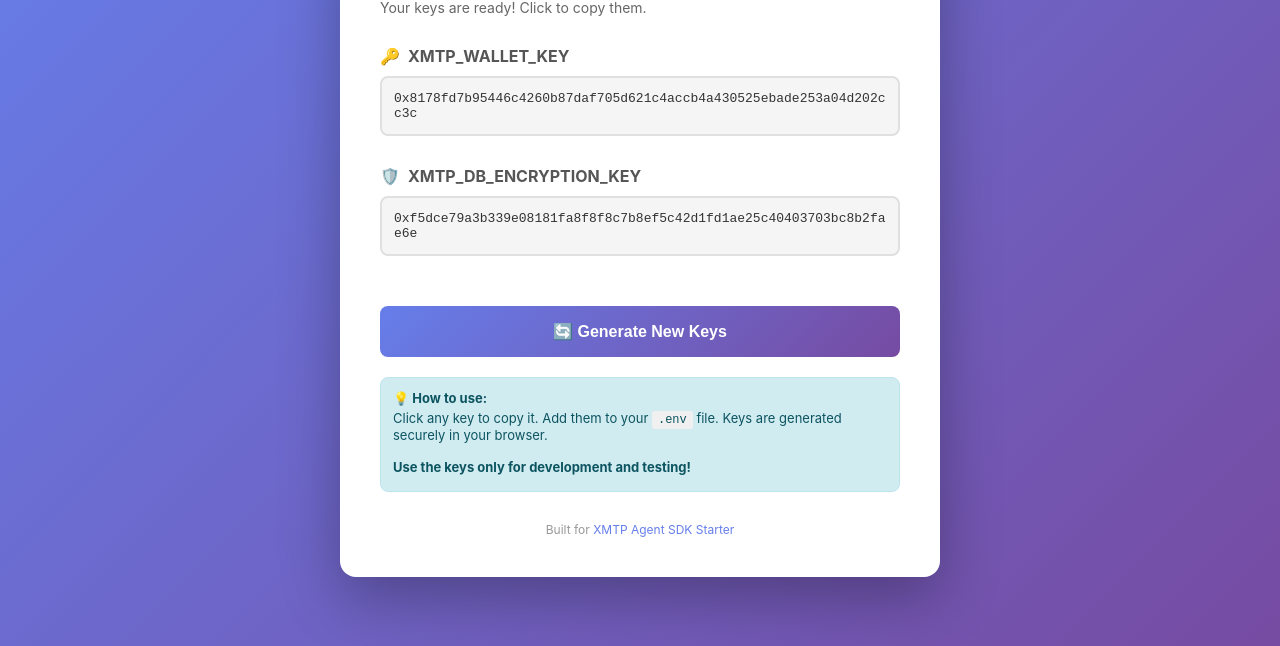
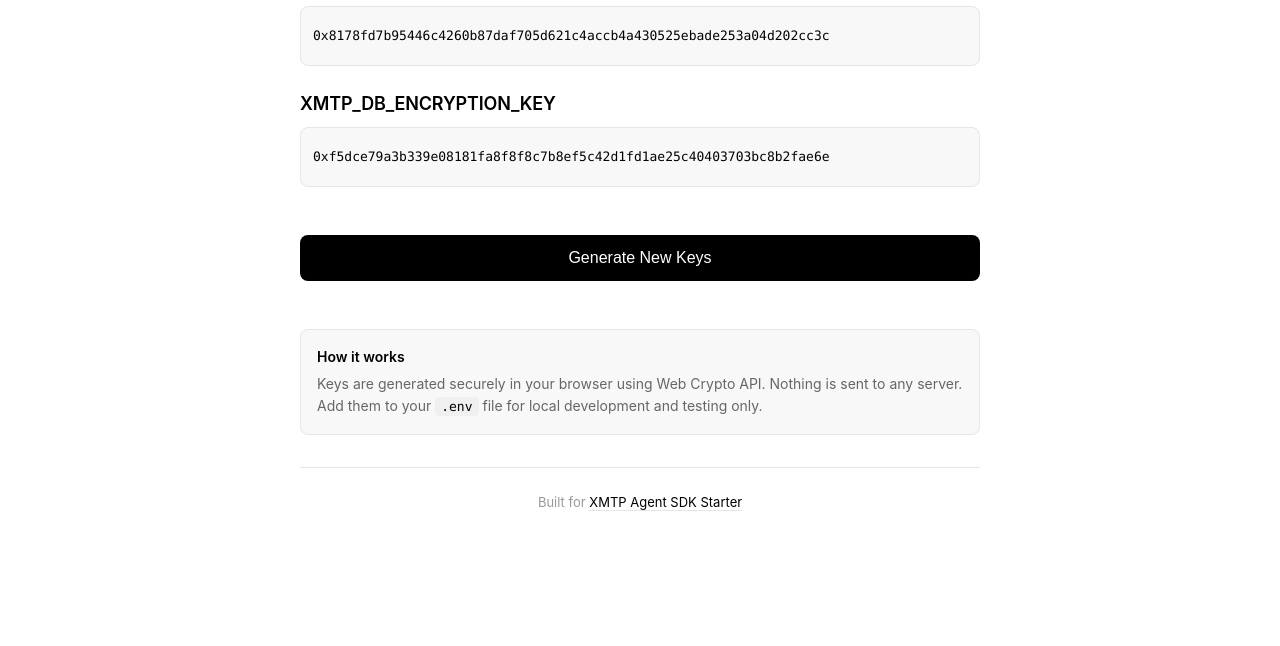
Before and after one commit to xmtp/agent-sdk-starter, a website: page doc/index.html in a window 1280 px wide. Shown: the part 154-800 px from the top of the page. Drawn offline with Linux system fonts and the light colour scheme.

Commit message:
docs: Update design

```diff
--- a/doc/index.html
+++ b/doc/index.html
@@ -16,72 +16,72 @@
 
       body {
         font-family: -apple-system, BlinkMacSystemFont, 'Segoe UI', Roboto, Oxygen, Ubuntu, Cantarell, sans-serif;
-        background: linear-gradient(135deg, #667eea 0%, #764ba2 100%);
+        background: #ffffff;
         min-height: 100vh;
-        display: flex;
-        align-items: center;
-        justify-content: center;
         padding: 20px;
+        line-height: 1.6;
       }
 
       .container {
-        background: white;
-        border-radius: 16px;
-        box-shadow: 0 20px 60px rgba(0, 0, 0, 0.3);
-        padding: 40px;
-        max-width: 600px;
-        width: 100%;
+        max-width: 680px;
+        margin: 0 auto;
       }
 
       h1 {
-        color: #333;
-        margin-bottom: 10px;
-        font-size: 28px;
+        color: #000;
+        margin-bottom: 8px;
+        font-size: 36px;
+        font-weight: 600;
+        letter-spacing: -0.02em;
+        line-height: 1.1;
       }
 
       .subtitle {
         color: #666;
-        margin-bottom: 30px;
-        font-size: 14px;
+        margin-bottom: 32px;
+        font-size: 16px;
+        font-weight: 400;
+        line-height: 1.5;
       }
 
       .key-section {
-        margin-bottom: 30px;
+        margin-bottom: 24px;
       }
 
       .key-section h2 {
-        color: #555;
-        font-size: 16px;
-        margin-bottom: 10px;
-        display: flex;
-        align-items: center;
-        gap: 8px;
+        color: #000;
+        font-size: 18px;
+        font-weight: 600;
+        margin-bottom: 8px;
+        letter-spacing: -0.01em;
       }
 
       .key-section .description {
-        color: #888;
-        font-size: 13px;
+        color: #666;
+        font-size: 14px;
         margin-bottom: 12px;
+        line-height: 1.5;
       }
 
       .key-display {
-        background: #f5f5f5;
-        border: 2px solid #e0e0e0;
+        background: #f8f8f8;
+        border: 1px solid #e5e5e5;
         border-radius: 8px;
         padding: 12px;
-        font-family: 'Courier New', monospace;
+        font-family: 'SF Mono', 'Monaco', 'Inconsolata', 'Courier New', monospace;
         font-size: 13px;
         word-break: break-all;
-        color: #333;
+        color: #000;
         min-height: 60px;
         display: flex;
         align-items: center;
-        transition: all 0.3s ease;
+        transition: all 0.2s ease;
       }
 
       .key-display:hover {
-        background: #e8e8e8;
-        border-color: #667eea;
+        background: #f0f0f0;
+        border-color: #000;
+        cursor: pointer;
       }
 
       .key-display.empty {
@@ -92,9 +92,10 @@
       code {
         background: #f0f0f0;
         padding: 2px 6px;
-        border-radius: 3px;
-        font-family: 'Courier New', monospace;
-        font-size: 12px;
+        border-radius: 4px;
+        font-family: 'SF Mono', 'Monaco', 'Courier New', monospace;
+        font-size: 13px;
+        color: #000;
       }
 
       .button-group {
@@ -104,22 +105,21 @@
       }
 
       button {
-        background: #667eea;
+        background: #000;
         color: white;
         border: none;
         border-radius: 8px;
         padding: 12px 24px;
-        font-size: 14px;
-        font-weight: 600;
+        font-size: 15px;
+        font-weight: 500;
         cursor: pointer;
-        transition: all 0.3s ease;
+        transition: all 0.2s ease;
         flex: 1;
       }
 
       button:hover {
-        background: #5568d3;
-        transform: translateY(-2px);
-        box-shadow: 0 4px 12px rgba(102, 126, 234, 0.4);
+        background: #333;
+        transform: translateY(-1px);
       }
 
       button:active {
@@ -127,62 +127,72 @@
       }
 
       button.secondary {
-        background: #6c757d;
+        background: #f0f0f0;
+        color: #000;
+        border: 1px solid #e5e5e5;
       }
 
       button.secondary:hover {
-        background: #5a6268;
-        box-shadow: 0 4px 12px rgba(108, 117, 125, 0.4);
+        background: #e5e5e5;
       }
 
       button:disabled {
-        background: #ccc;
+        background: #e5e5e5;
+        color: #999;
         cursor: not-allowed;
         transform: none;
       }
 
       .generate-all-btn {
         width: 100%;
-        background: linear-gradient(135deg, #667eea 0%, #764ba2 100%);
+        background: #000;
         font-size: 16px;
-        padding: 16px;
-        margin-top: 20px;
+        padding: 14px;
+        margin-top: 24px;
+        margin-bottom: 24px;
       }
 
       .generate-all-btn:hover {
-        transform: translateY(-2px);
-        box-shadow: 0 6px 20px rgba(102, 126, 234, 0.5);
+        background: #333;
+        transform: translateY(-1px);
       }
 
       .alert {
-        background: #d1ecf1;
-        border: 1px solid #bee5eb;
+        background: #f8f8f8;
+        border: 1px solid #e5e5e5;
         border-radius: 8px;
-        padding: 12px;
-        margin-top: 20px;
-        color: #0c5460;
-        font-size: 13px;
+        padding: 16px;
+        margin-top: 24px;
+        color: #666;
+        font-size: 14px;
+        line-height: 1.6;
       }
 
       .alert strong {
         display: block;
         margin-bottom: 4px;
+        color: #000;
+        font-weight: 600;
       }
 
       .footer {
-        margin-top: 30px;
+        margin-top: 32px;
+        padding-top: 24px;
+        border-top: 1px solid #e5e5e5;
         text-align: center;
         color: #999;
-        font-size: 12px;
+        font-size: 13px;
       }
 
       .footer a {
-        color: #667eea;
+        color: #000;
         text-decoration: none;
+        border-bottom: 1px solid #e5e5e5;
+        transition: border-color 0.2s ease;
       }
 
       .footer a:hover {
-        text-decoration: underline;
+        border-bottom-color: #000;
       }
 
       @keyframes shake {
@@ -205,14 +215,11 @@
   </head>
   <body>
     <div class="container">
-      <h1>🔐 XMTP Key Generator</h1>
-      <p class="subtitle">Your keys are ready! Click to copy them.</p>
+      <h1>XMTP Key Generator</h1>
+      <p class="subtitle">Click any key to copy it. Use for development only.</p>
 
       <div class="key-section">
-        <h2>
-          <span>🔑</span>
-          XMTP_WALLET_KEY
-        </h2>
+        <h2>XMTP_WALLET_KEY</h2>
         <div
           id="walletKey"
           class="key-display"
@@ -225,10 +232,7 @@
       </div>
 
       <div class="key-section">
-        <h2>
-          <span>🛡️</span>
-          XMTP_DB_ENCRYPTION_KEY
-        </h2>
+        <h2>XMTP_DB_ENCRYPTION_KEY</h2>
         <div
           id="dbKey"
           class="key-display"
@@ -244,14 +248,13 @@
         class="generate-all-btn"
         onclick="generateAll()"
       >
-        🔄 Generate New Keys
+        Generate New Keys
       </button>
 
       <div class="alert">
-        <strong>💡 How to use:</strong>
-        Click any key to copy it. Add them to your <code>.env</code> file. Keys are generated securely in your browser.
-        <br /><br />
-        <strong>Use the keys only for development and testing!</strong>
+        <strong>How it works</strong>
+        Keys are generated securely in your browser using Web Crypto API. Nothing is sent to any server. Add them to
+        your <code>.env</code> file for local development and testing only.
       </div>
 
       <div class="footer">
@@ -302,14 +305,13 @@
           await navigator.clipboard.writeText(text);
           element.classList.add('copied');
 
-          const originalBg = element.style.background;
-          element.style.background = '#c3f0c8';
+          element.style.background = '#FC4F37';
 
           setTimeout(() => {
             element.classList.remove('copied');
-            element.style.background = originalBg;
+            element.style.background = '';
           }, 500);
-        } catch (err) {
+        } catch {
           alert('Failed to copy to clipboard. Please copy manually.');
         }
       }
```
Also changed, not shown: doc/README.md (deleted).
